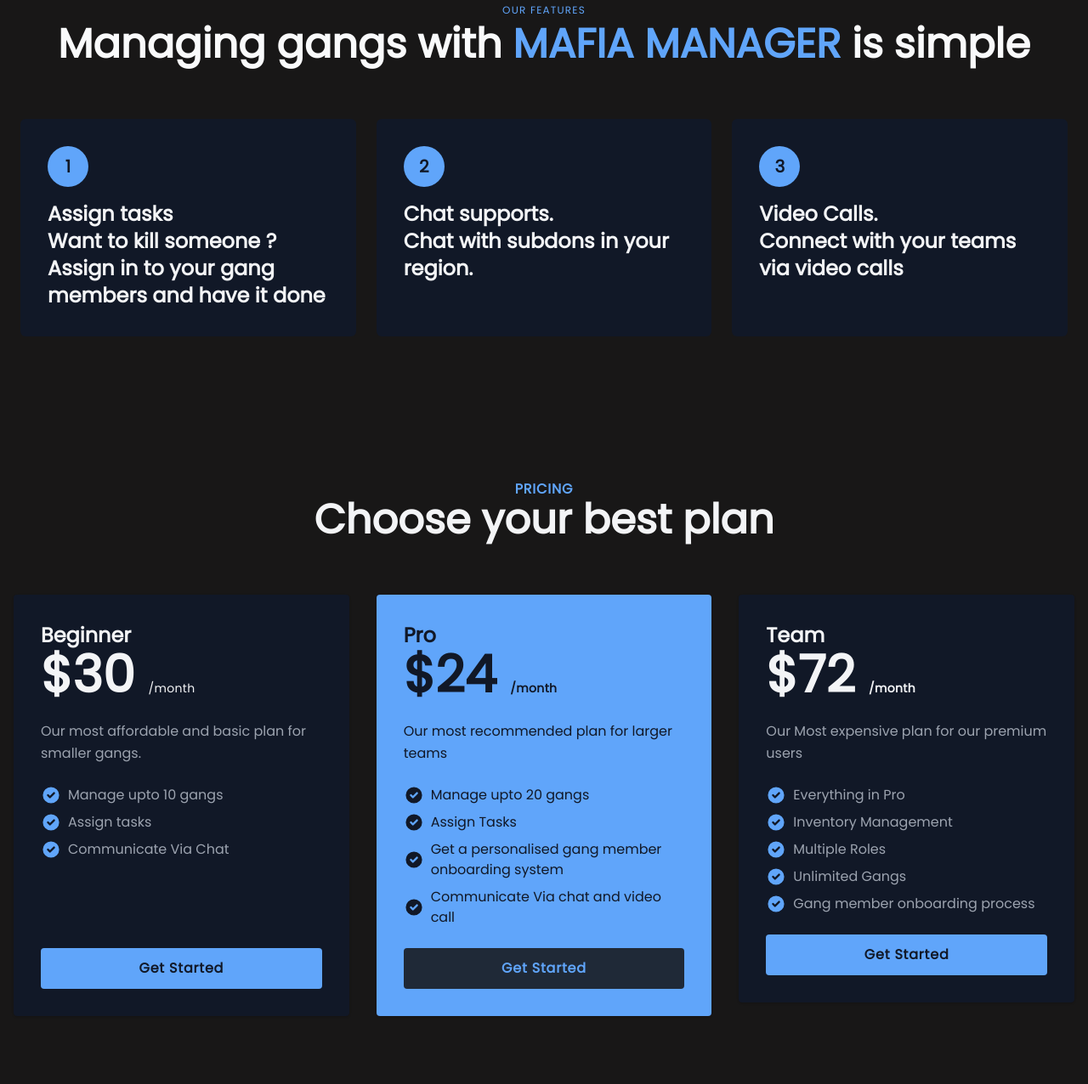
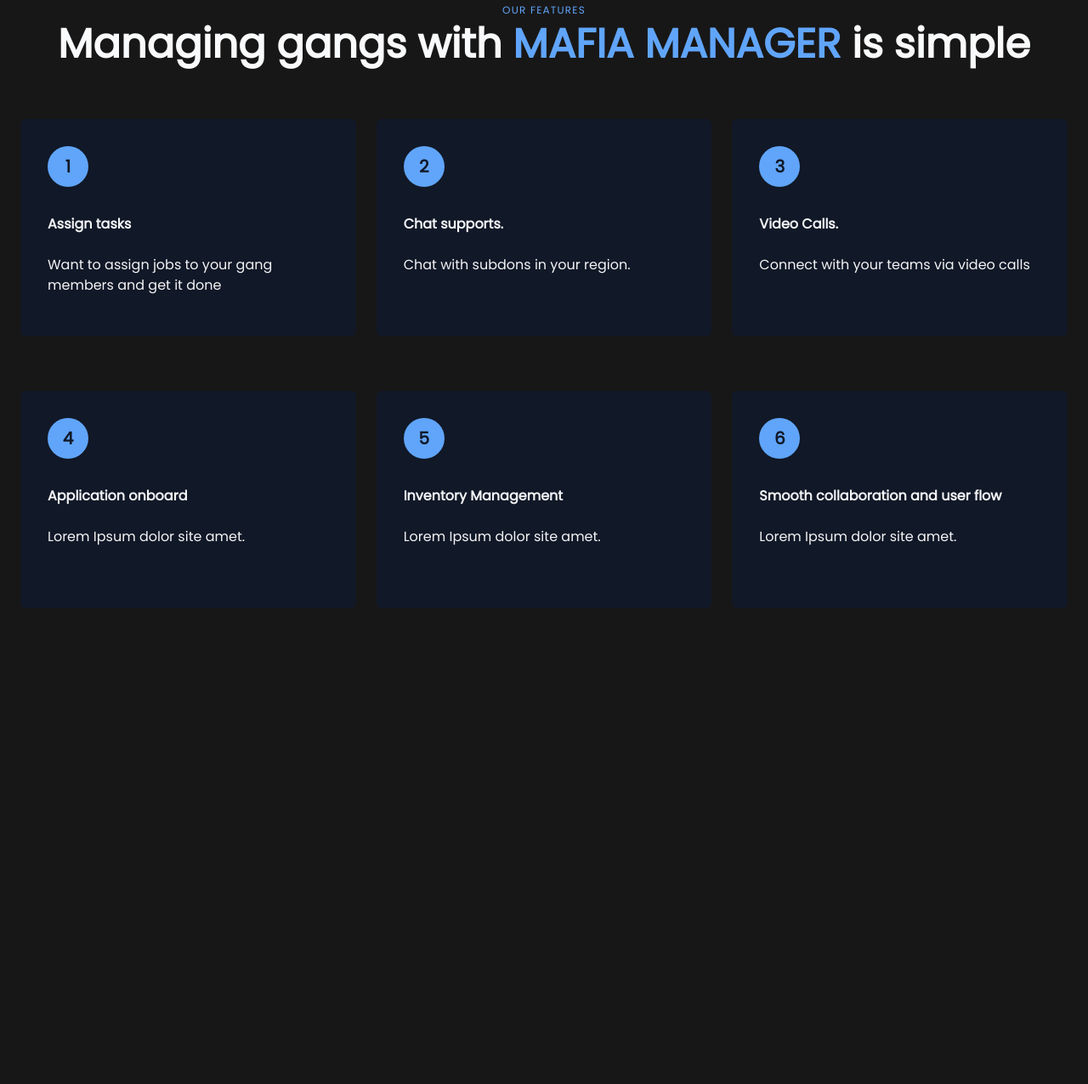
Before and after one commit to arnav0103/don, a Flask app: page / in a window 1280 px wide. Shown: the part 884-2160 px from the top of the page at 85% size. After the commit the page ends 1600 px from the top, so only its background shows below. Run offline with Flask 2, Linux system fonts and the light colour scheme; some libraries are stand-ins or nearby versions; some web fonts are replaced.

Commit message:
Update index.htm

```diff
--- a/Tool/templates/index.htm
+++ b/Tool/templates/index.htm
@@ -1,4 +1,3 @@
-
     <!-- END OF NAVBAR -->
     {%extends 'base.htm'%}
     {%block content%}
@@ -18,24 +17,51 @@
         <h2 class="text-5xl font-bold text-center  text-gray-50">Managing gangs with  <span class=" text-[#6500ea]">MAFIA MANAGER</span> is simple </h2>
         <div class="grid gap-6 my-16 lg:grid-cols-3">
           <div class="flex flex-col p-8 space-y-4 rounded-md  bg-gray-900">
-            <div class="flex items-center justify-center flex-shrink-0 w-12 h-12 text-xl font-bold rounded-full  bg-[#f0f7ff]  text-gray-900">1</div>
-            <p class="text-2xl font-semibold">
-              <b>Assign tasks</b><br>Want to kill someone ? Assign in to your gang members and have it done
+            <div class="flex items-center justify-center flex-shrink-0 w-12 h-12 text-xl font-bold rounded-full  bg-blue-400  text-gray-900">1</div>
+            <p class="text-2xl ">
+              <p class="font-semibold">Assign tasks</p><br>Want to kill someone ? Assign in to your gang members and have it done
             </p>
             <a href="{{url_for('all_teams')}}"><button class="btn btn-ghost">Get Started</button></a>
           </div>
           <div class="flex flex-col p-8 space-y-4 rounded-md  bg-gray-900">
-            <div class="flex items-center justify-center flex-shrink-0 w-12 h-12 text-xl font-bold rounded-full  bg-[#f0f7ff]  text-gray-900">2</div>
-            <p class="text-2xl font-semibold">
-              <b>Chat supports.</b><br>Chat with subdons in your region.
+            <div class="flex items-center justify-center flex-shrink-0 w-12 h-12 text-xl font-bold rounded-full  bg-blue-400  text-gray-900">2</div>
+            <p class="text-2xl ">
+              <p class="font-semibold">Chat supports.</p><br>Chat with subdons in your region.
             </p>
             <br>
             <a href="{{url_for('all_teams')}}"> <button class="btn btn-ghost">Get Started</button></a>
           </div>
           <div class="flex flex-col p-8 space-y-4 rounded-md  bg-gray-900">
-            <div class="flex items-center justify-center flex-shrink-0 w-12 h-12 text-xl font-bold rounded-full  bg-[#f0f7ff]  text-gray-900">3</div>
-            <p class="text-2xl font-semibold">
-              <b>Video Calls.</b><br>Connect with your teams via video calls
+            <div class="flex items-center justify-center flex-shrink-0 w-12 h-12 text-xl font-bold rounded-full  bg-blue-400  text-gray-900">3</div>
+            <p class="text-2xl ">
+              <p class="font-semibold">Video Calls.</p><br>Connect with your teams via video calls
+            </p><br>
+            <a href="{{url_for('all_teams')}}"> <button class="btn btn-ghost">Get Started</button></a>
+          </div>
+        </div>
+      </div>
+
+      <div class="container mx-auto">
+        <div class="grid gap-6 my-16 lg:grid-cols-3">
+          <div class="flex flex-col p-8 space-y-4 rounded-md  bg-gray-900">
+            <div class="flex items-center justify-center flex-shrink-0 w-12 h-12 text-xl font-bold rounded-full  bg-blue-400  text-gray-900">4</div>
+            <p class="text-2xl ">
+              <p class="font-semibold">Application onboard </p><br>Lorem Ipsum dolor site amet.
+            </p>
+            <a href="{{url_for('all_teams')}}"><button class="btn btn-ghost">Get Started</button></a>
+          </div>
+          <div class="flex flex-col p-8 space-y-4 rounded-md  bg-gray-900">
+            <div class="flex items-center justify-center flex-shrink-0 w-12 h-12 text-xl font-bold rounded-full  bg-blue-400  text-gray-900">5</div>
+            <p class="text-2xl ">
+              <p class="font-semibold">inventory Management</p><br>Lorem Ipsum dolor site amet.
+            </p>
+            <br>
+            <a href="{{url_for('all_teams')}}"> <button class="btn btn-ghost">Get Started</button></a>
+          </div>
+          <div class="flex flex-col p-8 space-y-4 rounded-md  bg-gray-900">
+            <div class="flex items-center justify-center flex-shrink-0 w-12 h-12 text-xl font-bold rounded-full  bg-blue-400  text-gray-900">6</div>
+            <p class="text-2xl ">
+              <p class="font-semibold">Smooth collaboration and user flow</p><br>Lorem Ipsum dolor site amet.
             </p><br>
             <a href="{{url_for('all_teams')}}"> <button class="btn btn-ghost">Get Started</button></a>
           </div>
@@ -50,146 +76,46 @@
         <div class="grid gap-6 my-16 lg:grid-cols-3">
           <div class="flex flex-col p-8 space-y-4 rounded-md  bg-gray-900">
             <div class="flex items-center justify-center flex-shrink-0 w-12 h-12 text-xl font-bold rounded-full  bg-blue-400  text-gray-900">1</div>
-            <p class="text-2xl font-semibold">
-              <b>Assign tasks</b><br>Want to kill someone ? Assign in to your gang members and have it done
+            <p class="text-2xl ">
+              <p class="font-semibold">Assign tasks</p><br>Want to assign jobs to your gang members and get it done
             </p>
           </div>
           <div class="flex flex-col p-8 space-y-4 rounded-md  bg-gray-900">
             <div class="flex items-center justify-center flex-shrink-0 w-12 h-12 text-xl font-bold rounded-full  bg-blue-400  text-gray-900">2</div>
-            <p class="text-2xl font-semibold">
-              <b>Chat supports.</b><br>Chat with subdons in your region.
+            <p class="text-2xl ">
+              <p class="font-semibold">Chat supports.</p><br>Chat with subdons in your region.
             </p>
           </div>
           <div class="flex flex-col p-8 space-y-4 rounded-md  bg-gray-900">
             <div class="flex items-center justify-center flex-shrink-0 w-12 h-12 text-xl font-bold rounded-full  bg-blue-400  text-gray-900">3</div>
-            <p class="text-2xl font-semibold">
-              <b>Video Calls.</b><br>Connect with your teams via video calls
+            <p class="text-2xl ">
+              <p class="font-semibold">Video Calls.</p><br>Connect with your teams via video calls
             </p>
           </div>
         </div>
       </div>
-    </section>
 
+      <div class="container mx-auto">
+        <div class="grid gap-6 my-16 lg:grid-cols-3">
+          <div class="flex flex-col p-8 space-y-4 rounded-md  bg-gray-900">
+            <div class="flex items-center justify-center flex-shrink-0 w-12 h-12 text-xl font-bold rounded-full  bg-blue-400  text-gray-900">4</div>
+            <p class="text-2xl ">
+              <p class="font-semibold">Application onboard </p><br>Lorem Ipsum dolor site amet.
+            </p>
 
-    <section class="py-20   text-gray-100">
-      <div class="container px-4 mx-auto">
-        <div class="max-w-2xl mx-auto mb-16 text-center">
-          <span class="font-bold tracking-wider uppercase  text-blue-400">Pricing</span>
-          <h2 class="text-4xl font-bold lg:text-5xl">Choose your best plan</h2>
-        </div>
-        <div class="flex flex-wrap items-stretch -mx-4">
-          <div class="flex w-full mb-8 sm:px-4 md:w-1/2 lg:w-1/3 lg:mb-0">
-            <div class="flex flex-col p-6 space-y-6 rounded shadow sm:p-8  bg-gray-900">
-              <div class="space-y-2">
-                <h4 class="text-2xl font-bold">Beginner</h4>
-                <span class="text-6xl font-bold">$30 </span><span class="text-sm tracking-wide">/month</span>
-              </div>
-              <p class="mt-3 leading-relaxed  text-gray-400">Our most affordable and basic plan for smaller gangs.</p>
-              <ul class="flex-1 mb-6  text-gray-400">
-                <li class="flex mb-2 space-x-2">
-                  <svg xmlns="http://www.w3.org/2000/svg" viewBox="0 0 20 20" fill="currentColor" class="flex-shrink-0 w-6 h-6  text-blue-400">
-                    <path fill-rule="evenodd" d="M10 18a8 8 0 100-16 8 8 0 000 16zm3.707-9.293a1 1 0 00-1.414-1.414L9 10.586 7.707 9.293a1 1 0 00-1.414 1.414l2 2a1 1 0 001.414 0l4-4z" clip-rule="evenodd"></path>
-                  </svg>
-                  <span>Manage upto 10 gangs</span>
-                </li>
-                <li class="flex mb-2 space-x-2">
-                  <svg xmlns="http://www.w3.org/2000/svg" viewBox="0 0 20 20" fill="currentColor" class="flex-shrink-0 w-6 h-6  text-blue-400">
-                    <path fill-rule="evenodd" d="M10 18a8 8 0 100-16 8 8 0 000 16zm3.707-9.293a1 1 0 00-1.414-1.414L9 10.586 7.707 9.293a1 1 0 00-1.414 1.414l2 2a1 1 0 001.414 0l4-4z" clip-rule="evenodd"></path>
-                  </svg>
-                  <span>Assign tasks</span>
-                </li>
-                <li class="flex mb-2 space-x-2">
-                  <svg xmlns="http://www.w3.org/2000/svg" viewBox="0 0 20 20" fill="currentColor" class="flex-shrink-0 w-6 h-6  text-blue-400">
-                    <path fill-rule="evenodd" d="M10 18a8 8 0 100-16 8 8 0 000 16zm3.707-9.293a1 1 0 00-1.414-1.414L9 10.586 7.707 9.293a1 1 0 00-1.414 1.414l2 2a1 1 0 001.414 0l4-4z" clip-rule="evenodd"></path>
-                  </svg>
-                  <span>Communicate Via Chat</span>
-                </li>
-              </ul>
-              <button type="button" class="inline-block px-5 py-3 font-semibold tracking-wider text-center rounded  bg-blue-400  text-gray-900">Get Started</button>
-            </div>
           </div>
-          <div class="flex w-full mb-8 sm:px-4 md:w-1/2 lg:w-1/3 lg:mb-0">
-            <div class="flex flex-col p-6 space-y-6 rounded shadow sm:p-8  bg-blue-400  text-gray-900">
-              <div class="space-y-2">
-                <h4 class="text-2xl font-bold">Pro</h4>
-                <span class="text-6xl font-bold">$24
-                  <span class="text-sm tracking-wide">/month</span>
-                </span>
-              </div>
-              <p class="leading-relaxed">Our most recommended plan for larger teams</p>
-              <ul class="flex-1 space-y-2">
-                <li class="flex items-center space-x-2">
-                  <svg xmlns="http://www.w3.org/2000/svg" viewBox="0 0 20 20" fill="currentColor" class="flex-shrink-0 w-6 h-6">
-                    <path fill-rule="evenodd" d="M10 18a8 8 0 100-16 8 8 0 000 16zm3.707-9.293a1 1 0 00-1.414-1.414L9 10.586 7.707 9.293a1 1 0 00-1.414 1.414l2 2a1 1 0 001.414 0l4-4z" clip-rule="evenodd"></path>
-                  </svg>
-                  <span>Manage upto 20 gangs</span>
-                </li>
-                <li class="flex items-center space-x-2">
-                  <svg xmlns="http://www.w3.org/2000/svg" viewBox="0 0 20 20" fill="currentColor" class="flex-shrink-0 w-6 h-6">
-                    <path fill-rule="evenodd" d="M10 18a8 8 0 100-16 8 8 0 000 16zm3.707-9.293a1 1 0 00-1.414-1.414L9 10.586 7.707 9.293a1 1 0 00-1.414 1.414l2 2a1 1 0 001.414 0l4-4z" clip-rule="evenodd"></path>
-                  </svg>
-                  <span>Assign Tasks</span>
-                </li>
-                <li class="flex items-center space-x-2">
-                  <svg xmlns="http://www.w3.org/2000/svg" viewBox="0 0 20 20" fill="currentColor" class="flex-shrink-0 w-6 h-6">
-                    <path fill-rule="evenodd" d="M10 18a8 8 0 100-16 8 8 0 000 16zm3.707-9.293a1 1 0 00-1.414-1.414L9 10.586 7.707 9.293a1 1 0 00-1.414 1.414l2 2a1 1 0 001.414 0l4-4z" clip-rule="evenodd"></path>
-                  </svg>
-                  <span>Get a personalised gang member onboarding system</span>
-                </li>
-                <li class="flex items-center space-x-2">
-                  <svg xmlns="http://www.w3.org/2000/svg" viewBox="0 0 20 20" fill="currentColor" class="flex-shrink-0 w-6 h-6">
-                    <path fill-rule="evenodd" d="M10 18a8 8 0 100-16 8 8 0 000 16zm3.707-9.293a1 1 0 00-1.414-1.414L9 10.586 7.707 9.293a1 1 0 00-1.414 1.414l2 2a1 1 0 001.414 0l4-4z" clip-rule="evenodd"></path>
-                  </svg>
-                  <span>Communicate Via chat and video call</span>
-                </li>
-              </ul>
-              <a rel="noopener noreferrer" href="#" class="inline-block w-full px-5 py-3 font-bold tracking-wider text-center rounded  bg-gray-800  text-blue-400">Get Started</a>
-            </div>
+          <div class="flex flex-col p-8 space-y-4 rounded-md  bg-gray-900">
+            <div class="flex items-center justify-center flex-shrink-0 w-12 h-12 text-xl font-bold rounded-full  bg-blue-400  text-gray-900">5</div>
+            <p class="text-2xl ">
+              <p class="font-semibold">Inventory Management</p><br>Lorem Ipsum dolor site amet.
+            </p>
+            <br>
           </div>
-          <div class="w-full mb-8 sm:px-4 md:w-1/2 lg:w-1/3 lg:mb-0">
-            <div class="p-6 space-y-6 rounded shadow sm:p-8  bg-gray-900">
-              <div class="space-y-2">
-                <h4 class="text-2xl font-bold">Team</h4>
-                <span class="text-6xl font-bold">$72
-                  <span class="text-sm tracking-wide">/month</span>
-                </span>
-              </div>
-              <p class="leading-relaxed  text-gray-400">Our Most expensive plan for our premium users</p>
-              <ul class="space-y-2  text-gray-400">
-                <li class="flex items-start space-x-2">
-                  <svg xmlns="http://www.w3.org/2000/svg" viewBox="0 0 20 20" fill="currentColor" class="flex-shrink-0 w-6 h-6  text-blue-400">
-                    <path fill-rule="evenodd" d="M10 18a8 8 0 100-16 8 8 0 000 16zm3.707-9.293a1 1 0 00-1.414-1.414L9 10.586 7.707 9.293a1 1 0 00-1.414 1.414l2 2a1 1 0 001.414 0l4-4z" clip-rule="evenodd"></path>
-                  </svg>
-                  <span>Everything in Pro</span>
-                </li>
-                <li class="flex items-start space-x-2">
-                  <svg xmlns="http://www.w3.org/2000/svg" viewBox="0 0 20 20" fill="currentColor" class="flex-shrink-0 w-6 h-6  text-blue-400">
-                    <path fill-rule="evenodd" d="M10 18a8 8 0 100-16 8 8 0 000 16zm3.707-9.293a1 1 0 00-1.414-1.414L9 10.586 7.707 9.293a1 1 0 00-1.414 1.414l2 2a1 1 0 001.414 0l4-4z" clip-rule="evenodd"></path>
-                  </svg>
-                  <span>Inventory Management</span>
-                </li>
-                <li class="flex items-start space-x-2">
-                  <svg xmlns="http://www.w3.org/2000/svg" viewBox="0 0 20 20" fill="currentColor" class="flex-shrink-0 w-6 h-6  text-blue-400">
-                    <path fill-rule="evenodd" d="M10 18a8 8 0 100-16 8 8 0 000 16zm3.707-9.293a1 1 0 00-1.414-1.414L9 10.586 7.707 9.293a1 1 0 00-1.414 1.414l2 2a1 1 0 001.414 0l4-4z" clip-rule="evenodd"></path>
-                  </svg>
-                  <span>Multiple Roles</span>
-                </li>
-                <li class="flex items-start space-x-2">
-                  <svg xmlns="http://www.w3.org/2000/svg" viewBox="0 0 20 20" fill="currentColor" class="flex-shrink-0 w-6 h-6  text-blue-400">
-                    <path fill-rule="evenodd" d="M10 18a8 8 0 100-16 8 8 0 000 16zm3.707-9.293a1 1 0 00-1.414-1.414L9 10.586 7.707 9.293a1 1 0 00-1.414 1.414l2 2a1 1 0 001.414 0l4-4z" clip-rule="evenodd"></path>
-                  </svg>
-                  <span>Unlimited Gangs</span>
-                </li>
-                <li class="flex items-start space-x-2">
-                  <svg xmlns="http://www.w3.org/2000/svg" viewBox="0 0 20 20" fill="currentColor" class="flex-shrink-0 w-6 h-6  text-blue-400">
-                    <path fill-rule="evenodd" d="M10 18a8 8 0 100-16 8 8 0 000 16zm3.707-9.293a1 1 0 00-1.414-1.414L9 10.586 7.707 9.293a1 1 0 00-1.414 1.414l2 2a1 1 0 001.414 0l4-4z" clip-rule="evenodd"></path>
-                  </svg>
-                  <span>Gang member onboarding process</span>
-                </li>
-              </ul>
-              <a rel="noopener noreferrer" href="#" class="inline-block w-full px-5 py-3 font-semibold tracking-wider text-center rounded  bg-blue-400  text-gray-900">Get Started</a>
-            </div>
-          </div>
+          <div class="flex flex-col p-8 space-y-4 rounded-md  bg-gray-900">
+            <div class="flex items-center justify-center flex-shrink-0 w-12 h-12 text-xl font-bold rounded-full  bg-blue-400  text-gray-900">6</div>
+            <p class="text-2xl ">
+              <p class="font-semibold">Smooth collaboration and user flow</p><br>Lorem Ipsum dolor site amet.
+            </p><br>
         </div>
       </div>
     </section>
```
